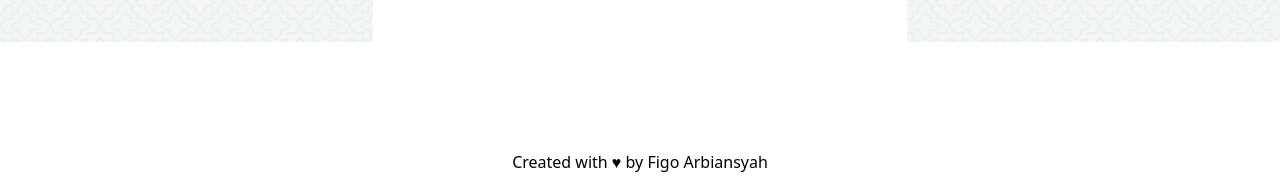
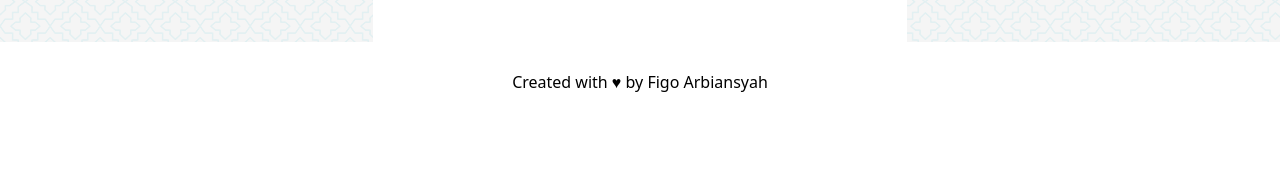
Before and after one commit to FigoArbiansyah/web_quran, a React (Vite) app: page /1 in a window 1280 px wide. Shown: the part 758-952 px from the top of the page. After the commit the page ends 880 px from the top, so only its background shows below. Built offline with nearby package versions, Linux system fonts and the light colour scheme; no server answers; a web font is replaced by a local one.

Commit message:
fix footer

```diff
--- a/src/components/Footer.jsx
+++ b/src/components/Footer.jsx
@@ -3,7 +3,7 @@ import React from 'react'
 const Footer = () => {
   return (
     <footer className='w-full text-center py-7 bg-white'>
-        <p className=' mt-20'>Created with ♥ by <a href="https://www.instagram.com/figoarbnsyh">Figo Arbiansyah</a></p>
+        <p>Created with ♥ by <a href="https://www.instagram.com/figoarbnsyh">Figo Arbiansyah</a></p>
     </footer>
   )
 }
--- a/src/layout/Main.jsx
+++ b/src/layout/Main.jsx
@@ -1,5 +1,5 @@
 import React from 'react'
-import Footer from '../components/footer'
+import Footer from '../components/Footer'
 import "../index.css"
 
 const Main = (props) => {
```
